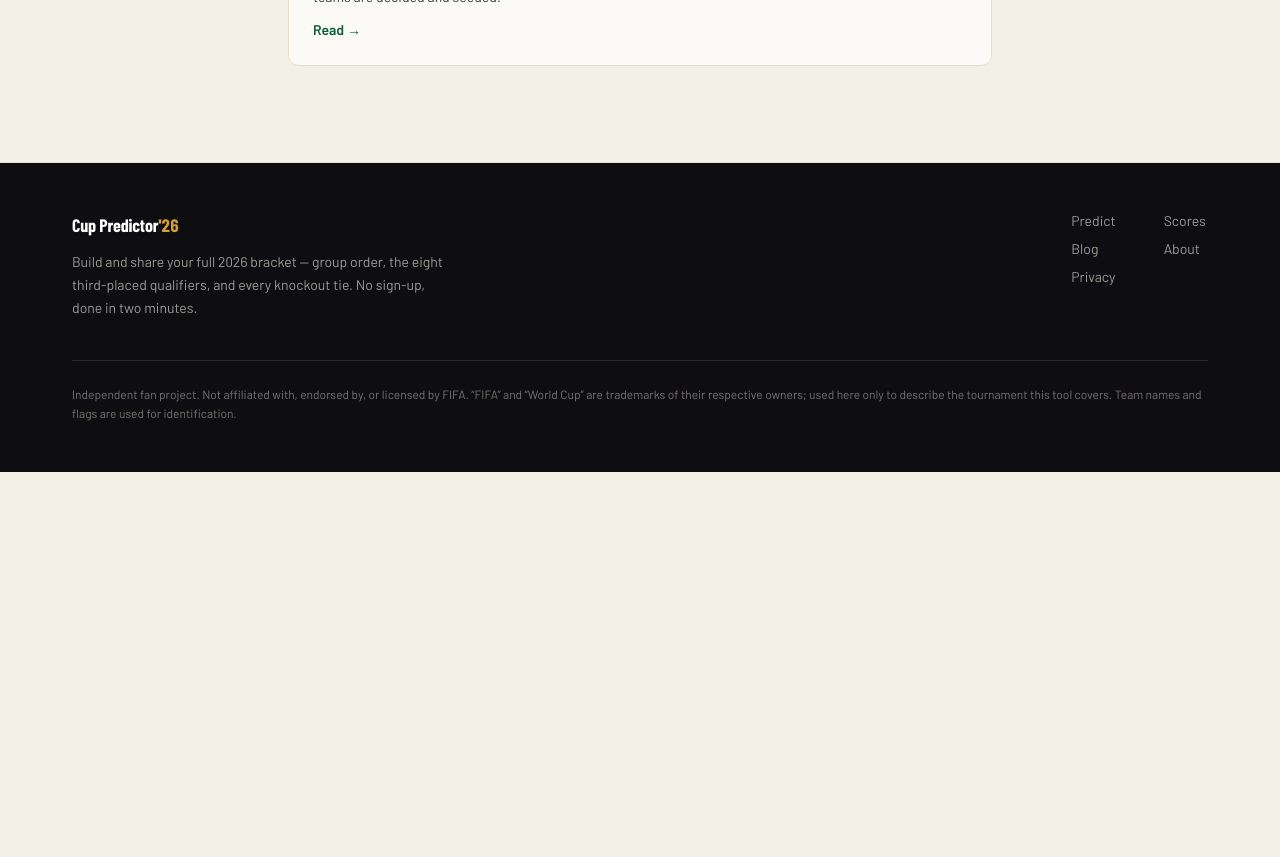
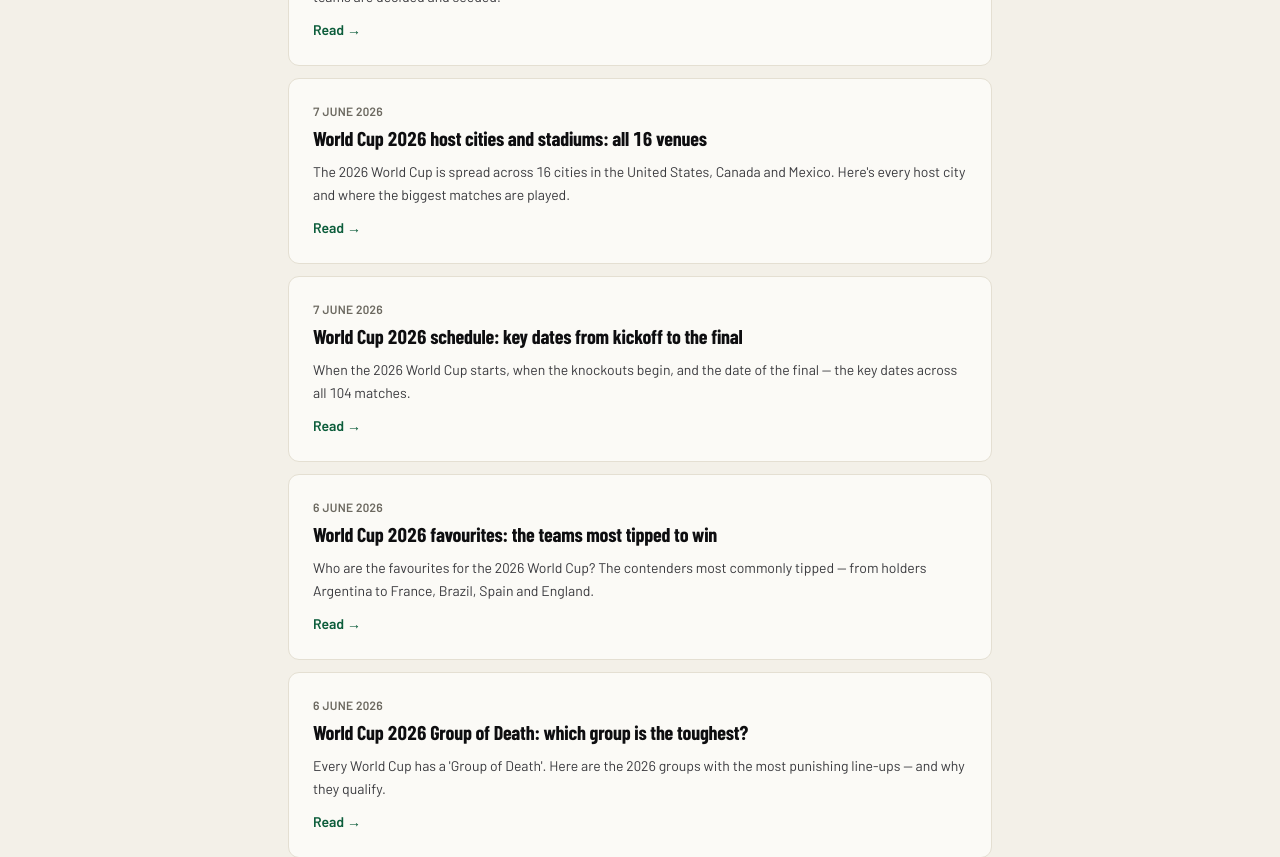
Before and after one commit to yassinsanab/cup-predictor, a Next.js app: page /blog in a window 1280 px wide. Shown: the part 900-1757 px from the top of the page. Before the commit the page ends 1372 px from the top, so only its background shows below. Built offline with nearby package versions, Linux system fonts and the light colour scheme; a web font is replaced by a local one.

Commit message:
feat: add app icon, expand blog posts, update components and privacy page
- Add app/icon.svg for browser tab icon
- Expand blog to 11 posts
- Update GroupStage, KnockoutStage, ShareCard, Header, layout, privacy page

```diff
--- a/components/predictor/GroupStage.tsx
+++ b/components/predictor/GroupStage.tsx
@@ -149,7 +149,7 @@ export function GroupStage({ onGoToKnockout }: { onGoToKnockout?: () => void })
         </div>
         <div className="export-only mt-4 flex items-center justify-between gap-3 border-t border-line pt-3 text-[11px] text-muted">
           <span className="font-display font-extrabold text-ink">Cup Predictor &rsquo;26</span>
-          <span>cup-predictor.vercel.app · Independent fan project, not affiliated with FIFA</span>
+          <span>playmatchpool.com · Independent fan project, not affiliated with FIFA</span>
         </div>
       </div>
 
--- a/components/predictor/KnockoutStage.tsx
+++ b/components/predictor/KnockoutStage.tsx
@@ -271,7 +271,7 @@ function Watermark() {
   return (
     <div className="export-only mt-4 flex items-center justify-between gap-3 border-t border-line pt-3 text-[11px] text-muted">
       <span className="font-display font-extrabold text-ink">Cup Predictor &rsquo;26</span>
-      <span>cup-predictor.vercel.app · Independent fan project, not affiliated with FIFA</span>
+      <span>playmatchpool.com · Independent fan project, not affiliated with FIFA</span>
     </div>
   );
 }
--- a/components/predictor/ShareCard.tsx
+++ b/components/predictor/ShareCard.tsx
@@ -236,7 +236,7 @@ export const ShareCard = forwardRef<HTMLDivElement, Props>(function ShareCard(
         <span style={{ fontSize: 12, color: C.muted }}>Independent fan project · not affiliated with FIFA.</span>
         <span style={{ display: "inline-flex", alignItems: "center", gap: 9, background: C.ink, color: C.paper, borderRadius: 999, padding: "8px 18px", fontSize: 13, fontWeight: 700 }}>
           <span style={{ color: C.gold }}>Cup Predictor &rsquo;26</span>
-          <span style={{ opacity: 0.55 }}>cup-predictor.vercel.app</span>
+          <span style={{ opacity: 0.55 }}>playmatchpool.com</span>
         </span>
       </div>
     </div>
--- a/components/site/Header.tsx
+++ b/components/site/Header.tsx
@@ -28,7 +28,7 @@ export function Header() {
             </svg>
           </span>
           <span className="font-display text-lg font-extrabold tracking-tight text-ink">
-            Cup&nbsp;Predictor<span className="text-gold">&apos;26</span>
+            World&nbsp;Cup<span className="text-gold">&nbsp;26</span>
           </span>
         </Link>
 
--- a/content/posts.ts
+++ b/content/posts.ts
@@ -96,6 +96,100 @@ export const POSTS: Post[] = [
       { t: "p", text: "Our predictor does the fiddly bits for you: it applies FIFA's official third-place allocation table, auto-clears picks that no longer make sense when you change an earlier result, and exports a clean shareable image of your whole bracket." },
     ],
   },
+  {
+    slug: "world-cup-2026-host-cities-and-stadiums",
+    title: "World Cup 2026 host cities and stadiums: all 16 venues",
+    description:
+      "The 2026 World Cup is spread across 16 cities in the United States, Canada and Mexico. Here's every host city and where the biggest matches are played.",
+    date: "2026-06-07",
+    body: [
+      { t: "p", text: "The 2026 World Cup is the first staged across three countries, and the first with 16 host cities. Eleven are in the United States, two in Canada and three in Mexico, stretching from Vancouver in the north-west to Miami in the south-east." },
+      { t: "h2", text: "United States (11)" },
+      { t: "ul", items: ["Atlanta", "Boston (Foxborough)", "Dallas (Arlington)", "Houston", "Kansas City", "Los Angeles (Inglewood)", "Miami (Miami Gardens)", "New York / New Jersey (East Rutherford)", "Philadelphia", "San Francisco Bay Area (Santa Clara)", "Seattle"] },
+      { t: "h2", text: "Canada (2)" },
+      { t: "ul", items: ["Toronto", "Vancouver"] },
+      { t: "h2", text: "Mexico (3)" },
+      { t: "ul", items: ["Mexico City", "Guadalajara", "Monterrey"] },
+      { t: "p", text: "The tournament opens in Mexico City and the final is played at MetLife Stadium in New York/New Jersey on 19 July 2026. Follow every fixture on the scores page, and call the whole thing on the predictor." },
+    ],
+  },
+  {
+    slug: "world-cup-2026-schedule-key-dates",
+    title: "World Cup 2026 schedule: key dates from kickoff to the final",
+    description:
+      "When the 2026 World Cup starts, when the knockouts begin, and the date of the final — the key dates across all 104 matches.",
+    date: "2026-06-07",
+    body: [
+      { t: "p", text: "The 2026 World Cup runs from 11 June to 19 July 2026 — at roughly 39 days and 104 matches, the longest and largest in the tournament's history." },
+      { t: "h2", text: "Group stage" },
+      { t: "p", text: "The group stage kicks off on 11 June with the host nations among the headline acts. Each of the 48 teams plays three group games over the opening two and a half weeks, with the final round of group matches kicking off simultaneously to keep things fair." },
+      { t: "h2", text: "Knockouts" },
+      { t: "p", text: "Then it's straight knockout football through these rounds:" },
+      { t: "ul", items: ["Round of 32", "Round of 16", "Quarter-finals", "Semi-finals", "Third-place play-off", "Final — 19 July 2026, MetLife Stadium, New York/New Jersey"] },
+      { t: "p", text: "Times for every match, in your local timezone, are on the scores page. Lock in your picks before kickoff on the predictor." },
+    ],
+  },
+  {
+    slug: "world-cup-2026-favourites",
+    title: "World Cup 2026 favourites: the teams most tipped to win",
+    description:
+      "Who are the favourites for the 2026 World Cup? The contenders most commonly tipped — from holders Argentina to France, Brazil, Spain and England.",
+    date: "2026-06-06",
+    body: [
+      { t: "p", text: "Picking a World Cup winner is a mug's game — but some teams start every tournament among the favourites. Here are the sides most commonly tipped for 2026, with the usual caveat that football rarely reads the script." },
+      { t: "h2", text: "The usual contenders" },
+      { t: "p", text: "Holders Argentina arrive as reigning champions. France, beaten finalists in 2022, have the depth to go all the way again. Brazil are perennial contenders, Spain and England carry strong squads, and Germany, Portugal and the Netherlands are never far away." },
+      { t: "h2", text: "Home advantage" },
+      { t: "p", text: "Co-hosts the United States, Mexico and Canada won't travel, will play in front of huge home crowds, and know the conditions. Home advantage has lifted host nations deep into tournaments before." },
+      { t: "h2", text: "Room for surprises" },
+      { t: "p", text: "With 48 teams and a new Round of 32, there are more games and more chances for an upset than ever. Think you can spot the dark horse? Build your bracket and back your call." },
+    ],
+  },
+  {
+    slug: "world-cup-2026-group-of-death",
+    title: "World Cup 2026 Group of Death: which group is the toughest?",
+    description:
+      "Every World Cup has a 'Group of Death'. Here are the 2026 groups with the most punishing line-ups — and why they qualify.",
+    date: "2026-06-06",
+    body: [
+      { t: "p", text: "The 'Group of Death' is the group where too many strong teams are drawn together and someone good is guaranteed to go home early. With only the top two assured of progress, the 2026 draw has a few contenders." },
+      { t: "h2", text: "Group I — France, Senegal, Norway, Iraq" },
+      { t: "p", text: "The standout candidate. France are among the favourites, Senegal are a powerhouse with real pedigree, and Norway bring Erling Haaland's goals. Two of those three miss out on automatic qualification." },
+      { t: "h2", text: "Group L — England, Croatia, Panama, Ghana" },
+      { t: "p", text: "England against the 2018 finalists Croatia is a heavyweight tie, with Ghana a dangerous third side." },
+      { t: "h2", text: "Group G — Belgium, Iran, Egypt, New Zealand" },
+      { t: "p", text: "Belgium and an Egypt side built around Mohamed Salah make this trickier than it first looks." },
+      { t: "p", text: "Disagree on which is toughest? Rank every group your way on the predictor and see how the bracket falls out." },
+    ],
+  },
+  {
+    slug: "world-cup-2026-group-tiebreakers-explained",
+    title: "How World Cup 2026 group standings and tiebreakers work",
+    description:
+      "Points, goal difference, head-to-head: the exact order of tiebreakers used to rank teams in the 2026 World Cup group stage.",
+    date: "2026-06-05",
+    body: [
+      { t: "p", text: "Group games are worth three points for a win and one for a draw. The top two in each group advance automatically, and the eight best third-placed teams join them — so even the order of teams level on points matters." },
+      { t: "h2", text: "The tiebreaker order" },
+      { t: "p", text: "When two or more teams finish level on points, they're separated using these criteria, applied in order:" },
+      { t: "ul", items: ["Goal difference across all group matches", "Goals scored across all group matches", "Points in the matches between the tied teams", "Goal difference in the matches between the tied teams", "Goals scored in the matches between the tied teams", "Fair-play points (fewer yellow and red cards)", "Drawing of lots"] },
+      { t: "p", text: "That's why goal difference is so precious late in the group stage — and why ranking the third-placed teams comes down to the same fine margins. Put your own order in on the predictor." },
+    ],
+  },
+  {
+    slug: "what-is-new-world-cup-2026",
+    title: "What's new at World Cup 2026 compared to 2022",
+    description:
+      "From 32 to 48 teams, a brand-new Round of 32, and three host nations — everything that's different about the 2026 World Cup.",
+    date: "2026-06-05",
+    body: [
+      { t: "p", text: "If your mental model of the World Cup is still Qatar 2022, 2026 will need some recalibrating. This is the biggest format change in decades." },
+      { t: "ul", items: ["48 teams instead of 32", "104 matches instead of 64", "12 groups of four instead of 8", "A brand-new Round of 32 knockout round", "Three host nations — the USA, Canada and Mexico — for the first time", "The longest World Cup ever, at around 39 days"] },
+      { t: "h2", text: "Why it matters" },
+      { t: "p", text: "More nations means more first-timers and more unpredictability, and the new Round of 32 means finishing third in your group can still be enough. It also means a longer, denser schedule for fans to follow." },
+      { t: "p", text: "New to the format? The full explainer walks through how teams advance — then put it into practice on the predictor." },
+    ],
+  },
 ];
 
 export function getPost(slug: string): Post | undefined {
```
Also changed, not shown: app/layout.tsx (+13 -0 lines), app/privacy/page.tsx (+10 -2 lines), app/icon.svg (added).
